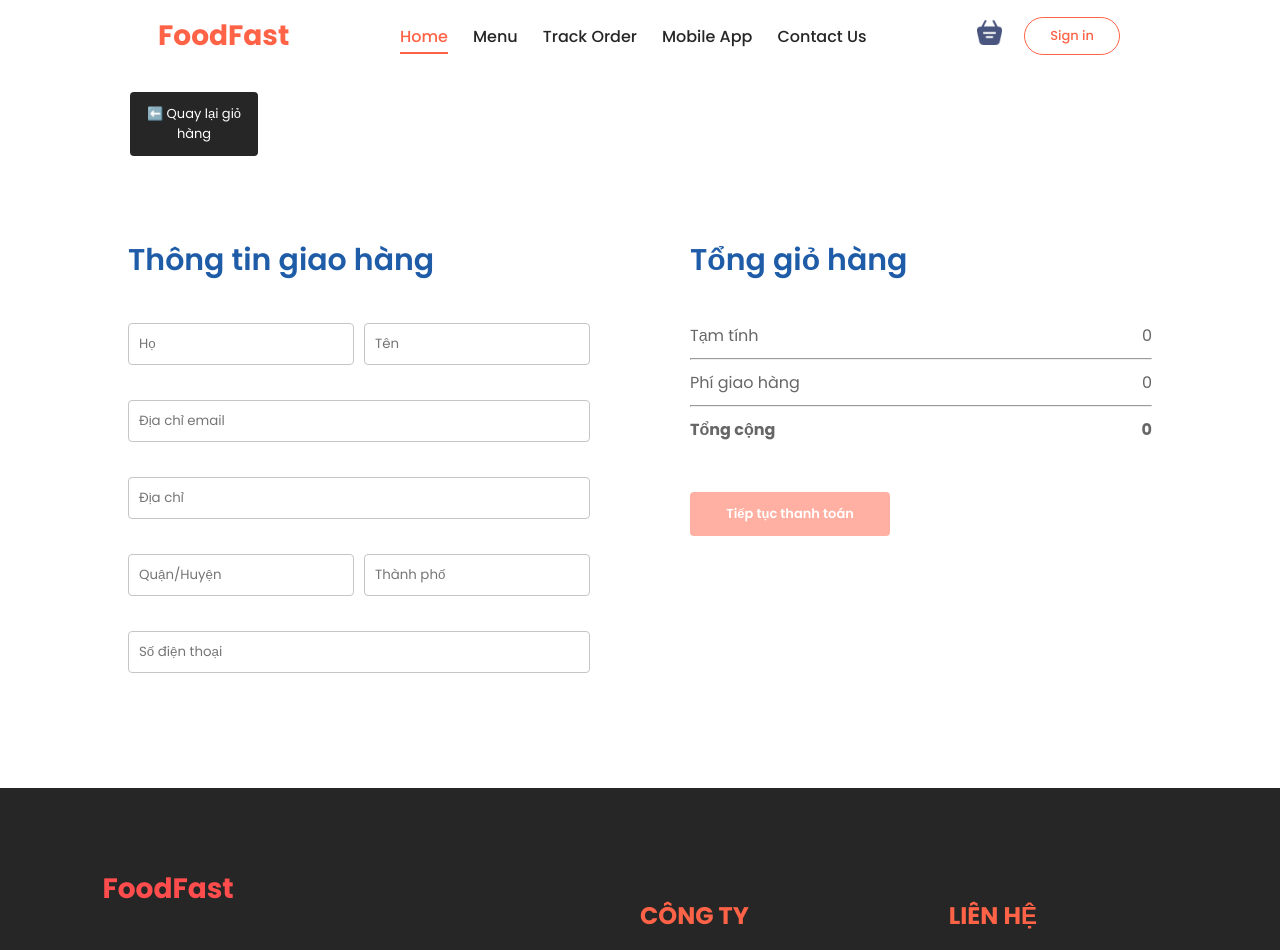
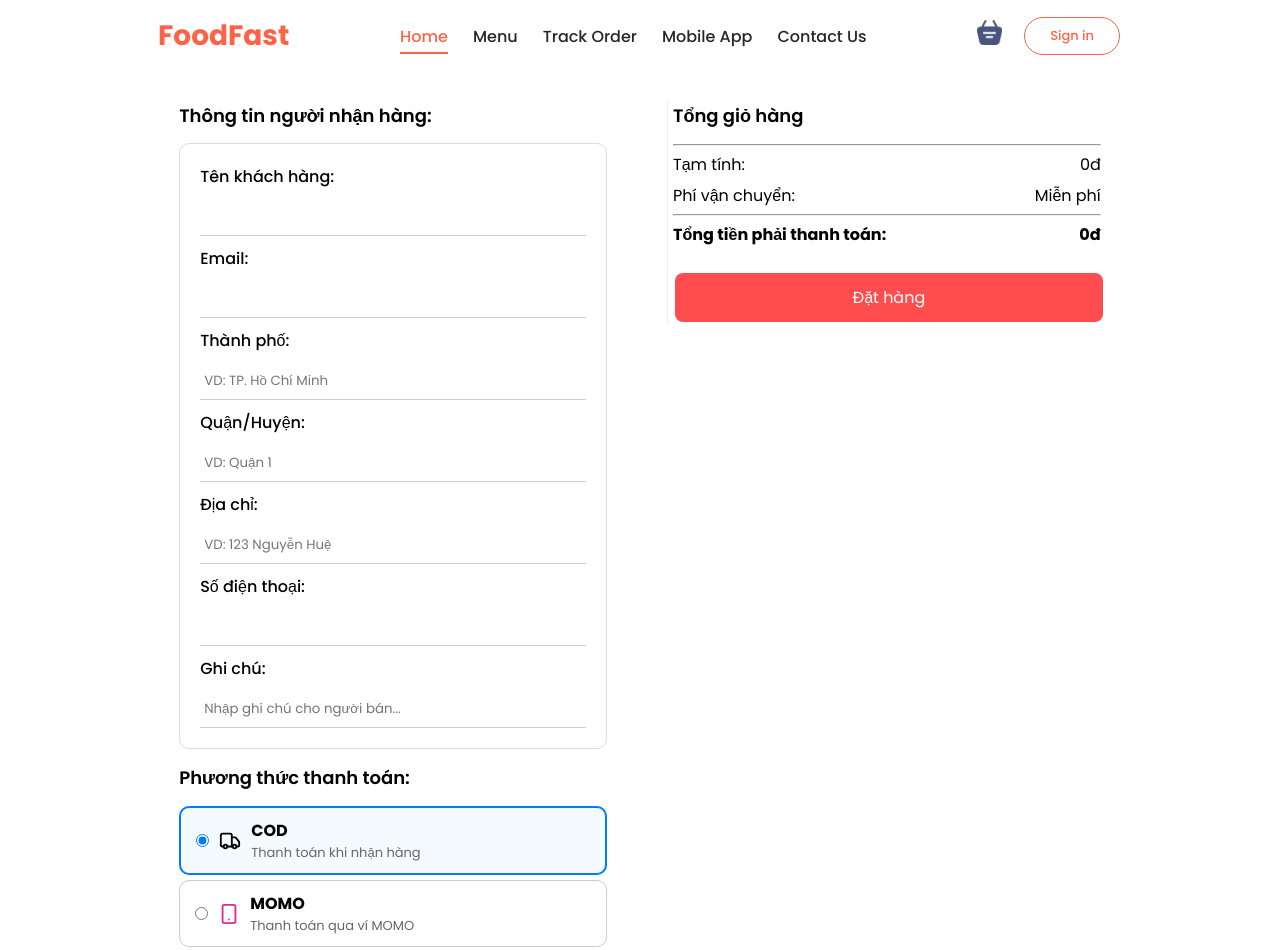
Before and after one commit to HoanBau/SGU25_CNPM, a React (Vite) app: page /order in a window 1280 px wide. Shown: the top 950 px of the page. Built offline with nearby package versions, Linux system fonts and the light colour scheme.

Commit message:
update lần thứ 17

```diff
--- a/src/pages/PlaceOrder/PlaceOrder.css
+++ b/src/pages/PlaceOrder/PlaceOrder.css
@@ -1,108 +1,184 @@
-.place-order {
+.checkout-container {
+  width: 100%;
   display: flex;
-  align-items: start;
-  justify-content: space-between;
-  gap: 100px;
-  margin-top: 50px;
+  justify-content: center;
+  margin-top: 30px;
 }
 
-.GoBack {
-  width: max(10vw, 100px);
-  padding: 12px 5px;
-  background-color: var(--dark);
-  border: none;
-  color: #fff;
-  border-radius: 4px;
-  cursor: pointer;
-  margin-top: 20px;
+.checkout-form {
+  display: flex;
+  justify-content: space-between;
+  align-items: start;
+  gap: 60px;
+  width: 90%;
+  max-width: 1200px;
 }
 
-.place-order-left {
+/* LEFT */
+.checkout-left {
   flex: 1;
-  width: 100%;
+}
+
+.checkout-left h3 {
+  font-size: 18px;
+  margin-bottom: 14px;
+  font-weight: 600;
+}
+
+.info-box {
+  border: 1px solid #ddd;
+  border-radius: 10px;
+  padding: 20px;
+  background: #fff;
   display: flex;
   flex-direction: column;
-  gap: 20px;
-}
-
-.title {
-  font-size: 30px;
-  font-weight: 600;
-  margin-bottom: 20px;
-}
-
-.place-order-left input {
-  margin-bottom: 15px;
-  width: 100%;
-  padding: 10px;
-  border: 1px solid #c5c5c5;
-  border-radius: 4px;
-  outline-color: var(--primary);
-}
-
-.place-order-left .multi-fields {
-  display: flex;
   gap: 10px;
 }
 
-.place-order-right {
-  flex: 1;
-  width: 100%;
+.info-box label {
+  font-weight: 500;
+  font-size: 16px;
 }
 
-.place-order .cart-total button {
-  margin: 30px 0;
+.info-box input {
+  border: none;
+  border-bottom: 1px solid #ccc;
+  padding: 8px 4px;
+  outline: none;
+  background: transparent;
 }
 
-@media (max-width: 900px) {
-  .place-order {
-    gap: 50px;
-  }
+.info-box input:focus {
+  border-color: #007bff;
 }
 
-@media (max-width: 750px) {
-  .place-order {
-    flex-direction: column;
-    gap: 20px;
-  }
+/* PAYMENT METHODS */
+.payment-methods {
+  margin-top: 15px;
+  display: flex;
+  flex-direction: column;
+  gap: 5px;
 }
 
+.payment-methods h3 {
+  font-size: 18px;
+  margin-bottom: 10px;
+}
 
-/* Ẩn nút tăng giảm cho input kiểu number nếu bạn vẫn dùng type=number */
-input[type=number]::-webkit-inner-spin-button,
-input[type=number]::-webkit-outer-spin-button {
-  -webkit-appearance: none;
+.method-option {
+  display: flex;
+  align-items: center;
+  gap: 10px;
+  border: 1px solid #ccc;
+  border-radius: 10px;
+  padding: 10px 15px;
+  cursor: pointer;
+  transition: all 0.2s ease;
+  background: #fff;
+}
+
+.method-option.active {
+  border: 2px solid #007bff;
+  background: #f5faff;
+}
+
+.method-option input[type="radio"] {
+  accent-color: #007bff;
+}
+
+.method-option div p {
+  font-size: 13px;
+  color: #666;
   margin: 0;
 }
 
-/* popup */
+/* RIGHT */
+.checkout-right {
+  flex: 1;
+  border-left: 1px solid #eee;
+  padding-left: 5px;
+}
+
+.checkout-right h3 {
+  font-size: 18px;
+  font-weight: 600;
+  margin-bottom: 15px;
+}
+
+.cart-item {
+  display: flex;
+  align-items: center;
+  justify-content: space-between;
+  margin-bottom: 12px;
+}
+
+.cart-item img {
+  width: 50px;
+  height: 50px;
+  object-fit: cover;
+  border-radius: 6px;
+}
+
+.cart-item-info {
+  flex: 1;
+  margin-left: 15px;
+}
+
+.item-price {
+  min-width: 80px;
+  text-align: right;
+}
+
+.cart-summary {
+  display: flex;
+  justify-content: space-between;
+  margin: 6px 0;
+}
+
+.cart-summary.total {
+  font-size: 16px;
+  font-weight: 400;
+}
+
+.submit-btn {
+  width: 100%;
+  padding: 12px 0;
+  background: #ff4d4f;
+  color: white;
+  border: none;
+  border-radius: 8px;
+  margin-top: 20px;
+  cursor: pointer;
+  font-size: 16px;
+}
+
+.submit-btn:hover {
+  background: #e63c3d;
+}
+
+/* Popup */
 .popup-overlay {
   position: fixed;
-  top: 0;
-  left: 0;
-  width: 100%;
-  height: 100%;
+  top: 0; left: 0;
+  width: 100%; height: 100%;
   background: rgba(0,0,0,0.5);
-  display: flex;
-  align-items: center;
-  justify-content: center;
-  z-index: 999;
+  display: flex; align-items: center; justify-content: center;
+  z-index: 1000;
 }
+
 .popup {
   background: #fff;
   padding: 30px 40px;
   border-radius: 12px;
   text-align: center;
 }
+
 .popup button {
   margin-top: 20px;
   padding: 10px 20px;
-  background: #ff4d4f;
+  background: #007bff;
   color: #fff;
   border: none;
-  border-radius: 8px;
+  border-radius: 6px;
   cursor: pointer;
 }
-.popup button:hover {
-  background: #e63946;
-}
--- a/src/pages/PlaceOrder/PlaceOrder.jsx
+++ b/src/pages/PlaceOrder/PlaceOrder.jsx
@@ -1,54 +1,87 @@
-import React, { useContext, useState } from "react";
+import React, { useContext, useEffect, useState } from "react";
 import { StoreContext } from "../../context/StoreContext";
 import "./PlaceOrder.css";
 import { deliveryFee } from "../Cart/Cart";
 import { useNavigate } from "react-router-dom";
+import { Truck, Smartphone, CreditCard } from "lucide-react";
 
 const PlaceOrder = ({ addOrder }) => {
-  const { getTotalCartAmount, setCartItems, cartItems } = useContext(StoreContext);
+  const { getTotalCartAmount, setCartItems, cartItems, user, setUser, foodItems } =
+    useContext(StoreContext);
   const navigate = useNavigate();
 
+  const [paymentMethod, setPaymentMethod] = useState("COD");
   const [showPopup, setShowPopup] = useState(false);
-  const [orderEmail, setOrderEmail] = useState(""); // email user
+
+  const [formData, setFormData] = useState({
+    name: "",
+    email: "",
+    address: "",
+    city: "",
+    district: "",
+    phone: "",
+    note: "",
+  });
 
   const discount = Number(localStorage.getItem("discount")) || 0;
-
-  const formatVND = (amount) => amount.toLocaleString("vi-VN");
 
   const subtotal = getTotalCartAmount();
   const shipping = subtotal === 0 ? 0 : deliveryFee;
   const total = subtotal === 0 ? 0 : subtotal + shipping - discount;
 
-  // ✅ XỬ LÝ ĐẶT HÀNG
+  const formatVND = (amount) => amount.toLocaleString("vi-VN") + "đ";
+
+  // ✅ Lấy thông tin người dùng
+  useEffect(() => {
+    let storedUser = user;
+    if (!storedUser) {
+      const saved = localStorage.getItem("user");
+      if (saved) {
+        storedUser = JSON.parse(saved);
+        setUser(storedUser);
+      }
+    }
+    if (storedUser) {
+      setFormData({
+        name: storedUser.name || "",
+        email: storedUser.email || "",
+        address: storedUser.address || "",
+        city: storedUser.city || "",
+        district: storedUser.district || "",
+        phone: storedUser.phone || "",
+        note: "",
+      });
+    }
+  }, [user, setUser]);
+
+  const handleChange = (e) => {
+    const { name, value } = e.target;
+    setFormData((prev) => ({ ...prev, [name]: value }));
+  };
+
   const handleCheckout = (e) => {
     e.preventDefault();
     if (subtotal === 0) return;
 
-    // ✅ Chuẩn hóa items: đảm bảo là object { foodId: qty } và qty là number
-    const normalizedItems = {};
-    Object.entries(cartItems).forEach(([foodId, qty]) => {
-      normalizedItems[foodId] = Number(qty) || 0;
-    });
-
-    // ✅ Tạo đơn hàng mới với status mặc định "Đã nhận"
     const newOrder = {
       id: Date.now(),
-      email: orderEmail,
-      status: "order", // ✅ mặc định "Đã nhận"
-      items: normalizedItems,
+      email: formData.email,
+      status: "order",
+      items: { ...cartItems },
       totalAmount: total,
-      date: new Date().toISOString()
+      paymentMethod,
+      date: new Date().toISOString(),
+      info: formData,
     };
 
-    // Gửi dữ liệu lên App / Admin
     addOrder && addOrder(newOrder);
+    setCartItems({});
+    setShowPopup(true);
+    localStorage.removeItem("discount");
 
-    // Hiển thị popup thành công
-    setShowPopup(true);
-
-    // Xóa giỏ hàng và discount
-    setCartItems({});
-    localStorage.removeItem("discount");
+    const updatedUser = { ...(user || {}), ...formData };
+    localStorage.setItem("user", JSON.stringify(updatedUser));
+    setUser(updatedUser);
   };
 
   const closePopup = () => {
@@ -57,85 +90,187 @@
   };
 
   return (
-    <>
-      <button className="GoBack" onClick={() => navigate("/cart")}>
-        ⬅️ Quay lại giỏ hàng
-      </button>
+    <div className="checkout-container">
+      <form className="checkout-form" onSubmit={handleCheckout}>
+        {/* LEFT */}
+        <div className="checkout-left">
+          <h3>Thông tin người nhận hàng:</h3>
+          <div className="info-box">
+            <label>Tên khách hàng:</label>
+            <input
+              type="text"
+              name="name"
+              value={formData.name}
+              onChange={handleChange}
+              required
+            />
 
-      <form className="place-order" onSubmit={handleCheckout}>
-        <div className="place-order-left">
-          <h2 className="title">Thông tin giao hàng</h2>
-          <div className="multi-fields">
-            <input type="text" placeholder="Họ" required />
-            <input type="text" placeholder="Tên" required />
-          </div>
-
+            <label>Email:</label>
             <input
               type="email"
-            placeholder="Địa chỉ email"
+              name="email"
+              value={formData.email}
+              onChange={handleChange}
               required
-            value={orderEmail}
-            onChange={(e) => setOrderEmail(e.target.value)}
             />
 
-          <input type="text" placeholder="Địa chỉ" required />
-          <div className="multi-fields">
-            <input type="text" placeholder="Quận/Huyện" required />
-            <input type="text" placeholder="Thành phố" required />
-          </div>
+            <label>Thành phố:</label>
             <input
-            type="number"
-            placeholder="Số điện thoại"
+              type="text"
+              name="city"
+              value={formData.city}
+              onChange={handleChange}
+              placeholder="VD: TP. Hồ Chí Minh"
               required
-            className="no-spinner"
+            />
+
+            <label>Quận/Huyện:</label>
+            <input
+              type="text"
+              name="district"
+              value={formData.district}
+              onChange={handleChange}
+              placeholder="VD: Quận 1"
+              required
+            />
+
+            <label>Địa chỉ:</label>
+            <input
+              type="text"
+              name="address"
+              value={formData.address}
+              onChange={handleChange}
+              placeholder="VD: 123 Nguyễn Huệ"
+              required
+            />
+
+            <label>Số điện thoại:</label>
+            <input
+              type="text"
+              name="phone"
+              value={formData.phone}
+              onChange={handleChange}
+              required
+            />
+
+            <label>Ghi chú:</label>
+            <input
+              type="text"
+              name="note"
+              value={formData.note}
+              onChange={handleChange}
+              placeholder="Nhập ghi chú cho người bán..."
             />
           </div>
 
-        <div className="place-order-right">
-          <div className="cart-total">
-            <h2 className="title">Tổng giỏ hàng</h2>
+          <div className="payment-methods">
+            <h3>Phương thức thanh toán:</h3>
+
+            <label className={`method-option ${paymentMethod === "COD" ? "active" : ""}`}>
+              <input
+                type="radio"
+                name="payment"
+                value="COD"
+                checked={paymentMethod === "COD"}
+                onChange={(e) => setPaymentMethod(e.target.value)}
+              />
+              <Truck size={22} />
               <div>
-              <div className="cart-total-details">
-                <p>Tạm tính</p>
-                <p>{formatVND(subtotal)}</p>
+                <b>COD</b>
+                <p>Thanh toán khi nhận hàng</p>
+              </div>
+            </label>
+
+            <label className={`method-option ${paymentMethod === "MOMO" ? "active" : ""}`}>
+              <input
+                type="radio"
+                name="payment"
+                value="MOMO"
+                checked={paymentMethod === "MOMO"}
+                onChange={(e) => setPaymentMethod(e.target.value)}
+              />
+              <Smartphone size={22} color="#d82d8b" />
+              <div>
+                <b>MOMO</b>
+                <p>Thanh toán qua ví MOMO</p>
+              </div>
+            </label>
+
+            <label className={`method-option ${paymentMethod === "VNPAY" ? "active" : ""}`}>
+              <input
+                type="radio"
+                name="payment"
+                value="VNPAY"
+                checked={paymentMethod === "VNPAY"}
+                onChange={(e) => setPaymentMethod(e.target.value)}
+              />
+              <CreditCard size={22} color="#007bff" />
+              <div>
+                <b>VNPAY</b>
+                <p>Thanh toán qua VNPAY</p>
+              </div>
+            </label>
+          </div>
+        </div>
+
+        {/* RIGHT */}
+        <div className="checkout-right">
+          <h3>Tổng giỏ hàng</h3>
+
+          {Object.entries(cartItems).map(([id, qty]) => {
+            const item = foodItems.find((f) => f._id === id);
+            if (!item) return null;
+            return (
+              <div key={id} className="cart-item">
+                <img src={item.image} alt={item.name} />
+                <div className="cart-item-info">
+                  <p>{item.name}</p>
+                  <small>
+                    {qty} × {formatVND(item.price)}
+                  </small>
+                </div>
+                <p className="item-price">{formatVND(item.price * qty)}</p>
+              </div>
+            );
+          })}
+
+          <hr />
+          <div className="cart-summary">
+            <p>Tạm tính:</p>
+            <span>{formatVND(subtotal)}</span>
+          </div>
+          {discount > 0 && (
+            <div className="cart-summary">
+              <p>Giảm giá:</p>
+              <span>-{formatVND(discount)}</span>
+            </div>
+          )}
+          <div className="cart-summary">
+            <p>Phí vận chuyển:</p>
+            <span>{shipping === 0 ? "Miễn phí" : formatVND(shipping)}</span>
           </div>
           <hr />
-              <div className="cart-total-details">
-                <p>Phí giao hàng</p>
-                <p>{formatVND(shipping)}</p>
-              </div>
-              <hr />
-              {discount > 0 && (
-                <>
-                  <div className="cart-total-details">
-                    <p>Giảm giá</p>
-                    <p>-{formatVND(discount)}</p>
-                  </div>
-                  <hr />
-                </>
-              )}
-              <div className="cart-total-details">
-                <b>Tổng cộng</b>
+          <div className="cart-summary total">
+            <b>Tổng tiền phải thanh toán:</b>
             <b>{formatVND(total)}</b>
           </div>
-            </div>
-            <button type="submit" disabled={subtotal === 0}>
-              Tiếp tục thanh toán
+
+          <button type="submit" className="submit-btn">
+            Đặt hàng
           </button>
-          </div>
         </div>
       </form>
 
       {showPopup && (
         <div className="popup-overlay">
           <div className="popup">
-            <h2>🎉 Thanh toán thành công!</h2>
+            <h2>🎉 Đặt hàng thành công!</h2>
             <p>Cảm ơn bạn đã mua hàng tại FoodFast.</p>
             <button onClick={closePopup}>Đóng</button>
           </div>
         </div>
       )}
-    </>
+    </div>
   );
 };
 
```
Lines whose indentation alone changed are shown as unchanged.
